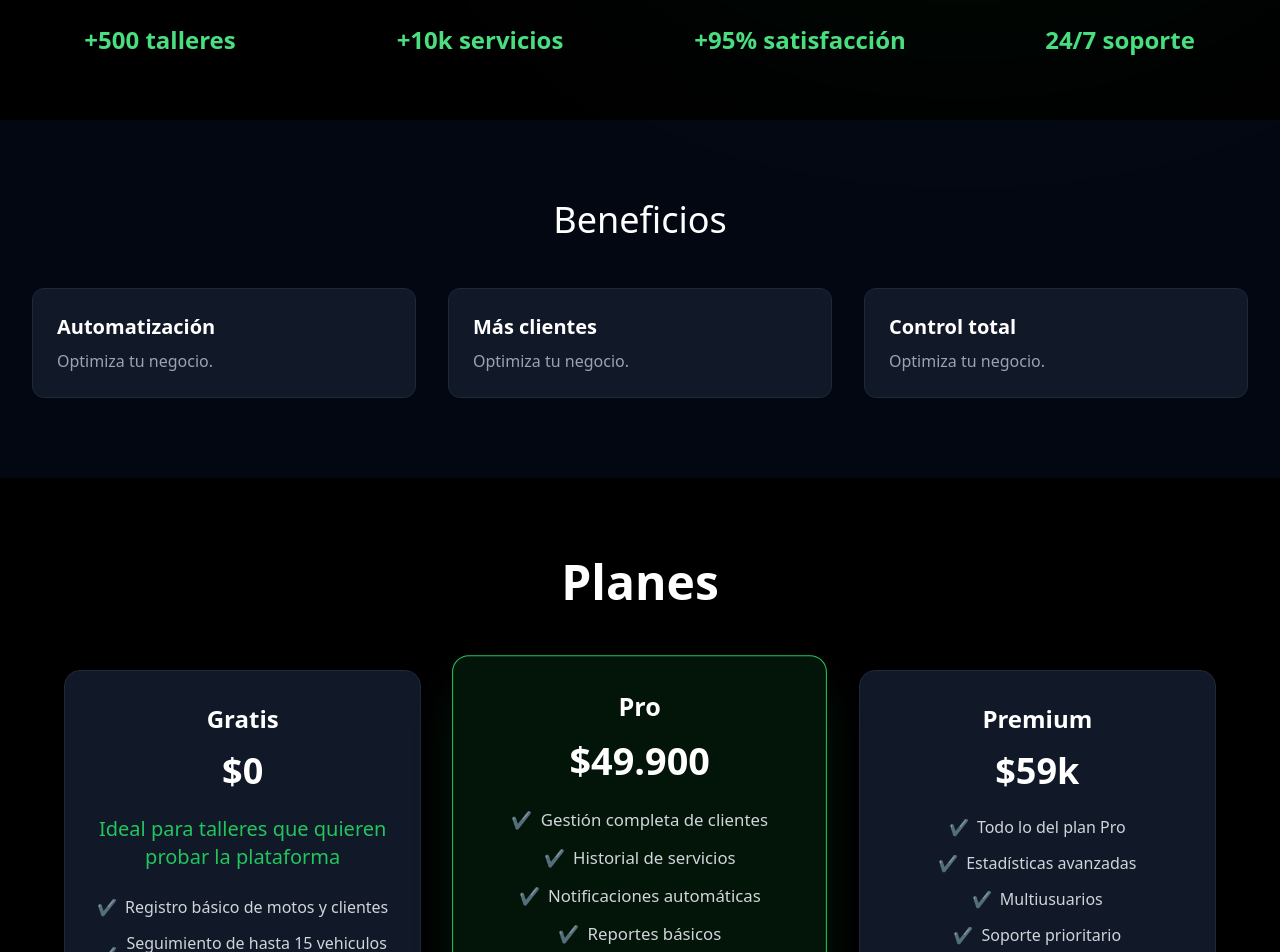
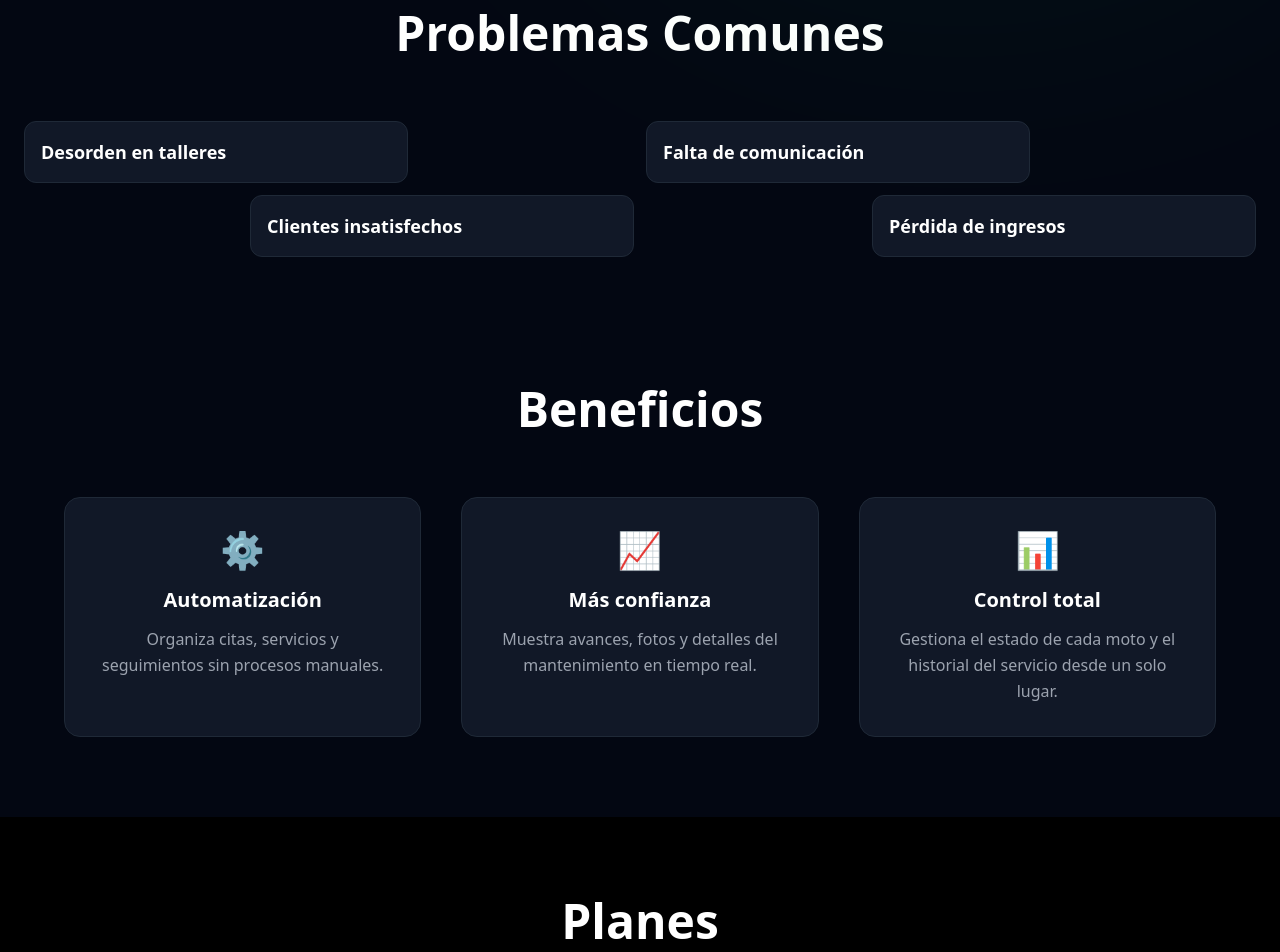
Before and after one commit to Santiago2021git/motoapp-landing, a React (Vite) app: page / in a window 1280 px wide. Shown: the part 840-1792 px from the top of the page. Built offline with nearby package versions, Linux system fonts and the light colour scheme.

Commit message:
Información del Hero

```diff
--- a/src/App.jsx
+++ b/src/App.jsx
@@ -1,6 +1,6 @@
 import { Navbar } from "./components/Navbar";
 import { Hero } from "./components/Hero";
-import { Stats } from "./components/Stats";
+import { Problems } from "./components/Problems";
 import { Benefits } from "./components/Benefits";
 import { Pricing } from "./components/Pricing";
 import { Testimonials } from "./components/Testimonials";
@@ -15,7 +15,7 @@ export default function App(){
     <div className="bg-black">
       <Navbar/>
       <Hero/>
-      <Stats/>
+      <Problems/>
       <Benefits/>
       <Pricing/>
       <Testimonials/>
--- a/src/components/Benefits.jsx
+++ b/src/components/Benefits.jsx
@@ -2,18 +2,73 @@ import { motion } from "framer-motion";
 import { fadeUp, stagger } from "./animations";
 
 export function Benefits() {
+
+  const benefits = [
+    {
+      title: "Automatización",
+      description: "Organiza citas, servicios y seguimientos sin procesos manuales.",
+      icon: "⚙️"
+    },
+    {
+      title: "Más confianza",
+      description: "Muestra avances, fotos y detalles del mantenimiento en tiempo real.",
+      icon: "📈"
+    },
+    {
+      title: "Control total",
+      description: "Gestiona el estado de cada moto y el historial del servicio desde un solo lugar.",
+      icon: "📊"
+    }
+  ];
+
   return (
-    <section id="beneficios" className="bg-gray-950 py-20 px-8 text-white">
-      <motion.h3 variants={fadeUp} initial="hidden" whileInView="show" className="text-4xl text-center mb-12">
+    <section id="beneficios" className="bg-gray-950 py-20 px-6 md:px-12 text-white">
+
+      {/* Título */}
+      <motion.h3
+        variants={fadeUp}
+        initial="hidden"
+        whileInView="show"
+        className="text-4xl md:text-5xl font-bold text-center mb-16"
+      >
         Beneficios
       </motion.h3>
-      <motion.div variants={stagger} initial="hidden" whileInView="show" className="grid md:grid-cols-3 gap-8">
-        {["Automatización","Más clientes","Control total"].map((b,i)=>(
-          <motion.div key={i} variants={fadeUp} whileHover={{scale:1.05}} className="bg-gray-900 p-6 rounded-xl border border-gray-800">
-            <h4 className="font-bold text-xl mb-2">{b}</h4>
-            <p className="text-gray-400">Optimiza tu negocio.</p>
+
+      {/* Grid */}
+      <motion.div
+        variants={stagger}
+        initial="hidden"
+        whileInView="show"
+        className="grid md:grid-cols-3 gap-10 max-w-6xl mx-auto"
+      >
+
+        {benefits.map((item, index) => (
+          <motion.div
+            key={index}
+            variants={fadeUp}
+            whileHover={{ scale: 1.05 }}
+            className="bg-gray-900 border border-gray-800 p-8 rounded-2xl text-center
+                       hover:shadow-green-500/20 hover:shadow-2xl transition duration-300"
+          >
+
+            {/* Icono */}
+            <div className="text-4xl mb-4">
+              {item.icon}
+            </div>
+
+            {/* Título */}
+            <h4 className="font-semibold text-xl mb-3">
+              {item.title}
+            </h4>
+
+            {/* Descripción */}
+            <p className="text-gray-400 leading-relaxed">
+              {item.description}
+            </p>
+
           </motion.div>
         ))}
+
       </motion.div>
     </section>
   );
--- a/src/components/CTA.jsx
+++ b/src/components/CTA.jsx
@@ -1,8 +1,8 @@
 export function CTA(){
   return(
     <section className="bg-green-500 text-black py-16 text-center">
-      <h3 className="text-3xl font-bold mb-4">Empieza ahora</h3>
-      <button className="bg-black text-white px-6 py-3 rounded">Crear cuenta</button>
+      <h3 className="text-3xl font-bold mb-4">Contactanos</h3>
+      <button className="bg-black text-white px-6 py-3 rounded">Contactar</button>
     </section>
   )
 }
--- a/src/components/Hero.jsx
+++ b/src/components/Hero.jsx
@@ -7,7 +7,7 @@ export function Hero() {
   return (
 <section className="min-h-screen flex items-center pt-24 pb-16 bg-gradient-to-br from-black via-gray-900 to-gray-800 text-white px-6">
 
-  <div className="max-w-7xl mx-auto grid md:grid-cols-2 gap-16 items-center">
+  <div className="max-w-7xl mx-auto flex flex-col md:grid md:grid-cols-2 gap-16 items-center">
 
     {/* TEXTO */}
     <motion.div
--- a/src/components/Navbar.jsx
+++ b/src/components/Navbar.jsx
@@ -1,5 +1,5 @@
 import { useState, useEffect } from "react";
-import { Formulario } from "./Formulario"; // 👈 IMPORTANTE
+import { Formulario } from "./Formulario";
 
 export function Navbar() {
   const [scrolled, setScrolled] = useState(false);
@@ -23,11 +23,16 @@ export function Navbar() {
           {/* LOGO + NOMBRE */}
           <div className="flex items-center gap-3">
             <h1 className="font-bold text-xl">MotoTech</h1>
-            <img
-              src="/Logo.jpeg"
-              alt="Logo"
-              className="w-12 h-12 rounded-full object-cover border-2 border-green-500 shadow-xl hover:scale-110 transition duration-300"
-            />
+            <button
+              onClick={() => window.scrollTo({ top: 0, behavior: "smooth" })}
+              className="flex items-center"
+            >
+              <img
+                src="/Logo.jpeg"
+                alt="Logo"
+                className="w-12 h-12 rounded-full object-cover border-2 border-green-500 shadow-xl hover:scale-110 transition duration-300"
+              />
+            </button>
           </div>
 
           {/* LINKS */}
--- a/src/components/Pricing.jsx
+++ b/src/components/Pricing.jsx
@@ -21,23 +21,33 @@ export function Pricing() {
     },
     {
       name: "Pro",
-      price: "$49.900",
+      description:"Ideal para talleres pequeños que ya atienden varios servicios por semana",
+      price: "$49.900 / mes",
       features: [
-        "Gestión completa de clientes",
-        "Historial de servicios",
-        "Notificaciones automáticas",
-        "Reportes básicos"
+        "Todo lo del plan Gratis",
+        "Servicios ilimitados",
+        "Registro de evidencia con fotos y notas",
+        "Notificaciones de avance para clientes",
+        "Gestión de citas",
+        "Historial completo por moto",
+        "Hasta 3 usuarios del taller",
+        "Panel de control con métricas básicas"
       ],
       highlight: true
     },
     {
       name: "Premium",
-      price: "$59k",
+      description: "Ideal para talleres medianos que quieren dar una experiencia más profesional.",
+      price: "$99.900 / mes",
       features: [
         "Todo lo del plan Pro",
-        "Estadísticas avanzadas",
-        "Multiusuarios",
-        "Soporte prioritario"
+        "Usuarios ilimitados",
+        "Reportes avanzados de servicios e ingresos",
+        "Estados personalizados del proceso",
+        "Recordatorios automáticos de mantenimiento",
+        "Mayor capacidad de almacenamiento de fotos",
+        "Atención prioritaria",
+        "Personalización de la plataforma con el logo del taller y nombre"
       ],
       highlight: false
     }
--- /dev/null
+++ b/src/components/Problems.jsx
@@ -0,0 +1,63 @@
+import { useState } from "react";
+
+const problemsData = [
+  {
+    title: "Desorden en talleres",
+    description: "En muchos talleres de motos, la gestión de los vehículos y servicios se realiza de forma manual, lo que genera desorden en la información y dificultad para llevar un control claro de los trabajos pendientes. Esto puede provocar retrasos, confusión y una baja eficiencia en las operaciones diarias.",
+    align: "left",
+  },
+  {
+    title: "Falta de comunicación",
+    description: "La comunicación entre el taller y el cliente suele ser limitada o informal, dependiendo de llamadas o mensajes constantes. Esto dificulta que el cliente esté informado sobre el estado de su vehículo, generando incertidumbre y una experiencia poco satisfactoria.",
+    align: "left",
+  },
+  {
+    title: "Clientes insatisfechos",
+    description: "La falta de información clara sobre los procesos, tiempos y costos del servicio puede generar desconfianza en los clientes. Cuando no se brinda un seguimiento adecuado, la percepción del servicio disminuye, afectando la fidelización y reputación del taller.",
+    align: "right",
+  },
+  {
+    title: "Pérdida de ingresos",
+    description: "Una mala organización y gestión de los servicios puede llevar a la pérdida de oportunidades de negocio, errores en los cobros o retrasos en la atención. Esto impacta directamente en los ingresos del taller y limita su crecimiento.",
+    align: "right",
+  },
+];
+
+export function Problems() {
+  const [active, setActive] = useState(null);
+
+  return (
+    <section className="bg-gray-950 text-white py-12 px-6 border-t border-gray-800">
+      <h3 className="text-4xl md:text-5xl font-bold text-center mb-16">Problemas Comunes</h3>
+
+      <div className="grid md:grid-cols-2 gap-3"> {/* ↓ menos espacio */}
+        {problemsData.map((item, index) => (
+          <div
+            key={index}
+            className={`relative flex ${
+              item.align === "left" ? "justify-start" : "justify-end"
+            }`}
+          >
+            <div
+              onMouseEnter={() => setActive(index)}
+              onMouseLeave={() => setActive(null)}
+              className="bg-gray-900 p-4 rounded-xl border border-gray-800 w-full max-w-sm cursor-pointer
+              transition-all duration-300
+              hover:scale-105 hover:border-blue-500 hover:shadow-lg hover:shadow-blue-500/20"
+            >
+              <h4 className="font-bold text-lg">{item.title}</h4>
+
+              <div
+                className={`overflow-hidden transition-all duration-500 ${
+                  active === index ? "max-h-40 mt-2 opacity-100" : "max-h-0 opacity-0"
+                }`}
+              >
+                <p className="text-gray-400 text-sm text-center">{item.description}</p>
+              </div>
+            </div>
+          </div>
+        ))}
+      </div>
+    </section>
+  );
+}
--- a/src/components/Stats.jsx
+++ /dev/null
@@ -1,9 +0,0 @@
-export function Stats() {
-  return (
-    <section className="bg-black text-white py-16 grid grid-cols-2 md:grid-cols-4 text-center">
-      {["+500 talleres","+10k servicios","+95% satisfacción","24/7 soporte"].map((s,i)=>(
-        <h3 key={i} className="text-2xl font-bold text-green-400">{s}</h3>
-      ))}
-    </section>
-  );
-}
--- a/src/components/Team.jsx
+++ b/src/components/Team.jsx
@@ -9,19 +9,19 @@ export function Team() {
     {
       name: "Santiago Gallego",
       role: "Desarrollador Full Stack / Líder Técnico",
-      img: "",
+      img: "Persona.png",
       text: "Se encarga del diseño e implementación de la aplicación en frontend y backend, definiendo la arquitectura del sistema. Desarrolla funcionalidades clave como el registro de vehículos, gestión de estados y notificaciones. Además, integra la base de datos y realiza pruebas para garantizar el correcto funcionamiento de la aplicación."
     },
     {
       name: "Steven Grisales",
       role: "Diseñador UX/UI y Frontend",
-      img: "",
+      img: "Persona.png",
       text: "Se encarga de diseñar una interfaz atractiva e intuitiva para la aplicación y la landing page. Define la experiencia de usuario, crea prototipos y aplica estilos con herramientas como CSS o Tailwind. También asegura que la aplicación sea responsive y fácil de usar en diferentes dispositivos."
     },
     {
       name: "Luis Felipe Garzón",
       role: "Gestión del Proyecto y Negocios",
-      img: "",
+      img: "Persona.png",
       text: "Se encarga de analizar la viabilidad del proyecto y estructurar el modelo de negocio. Realiza la validación de la idea, la vigilancia tecnológica y la definición de requisitos. Además, desarrolla la documentación y apoya la preparación de presentaciones."
     }
   ];
```
Also changed, not shown: public/Persona.png (added).
